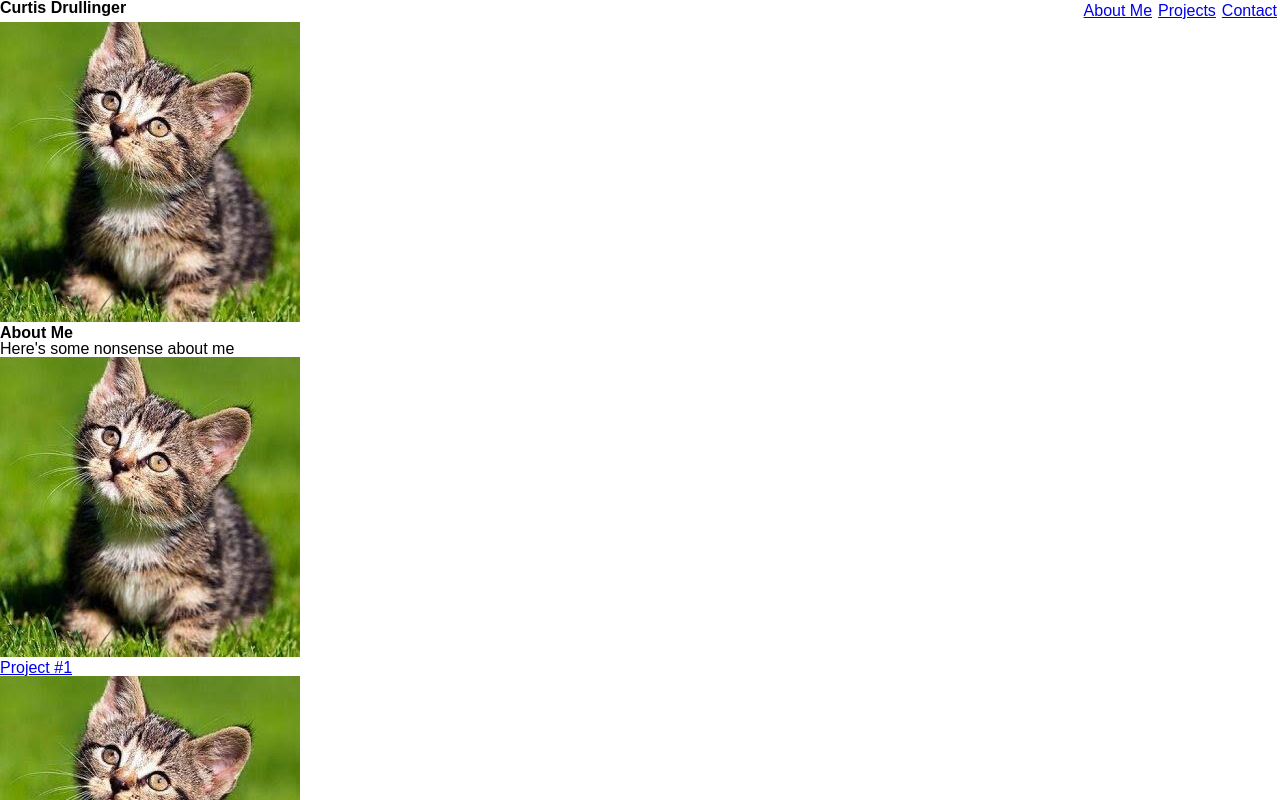
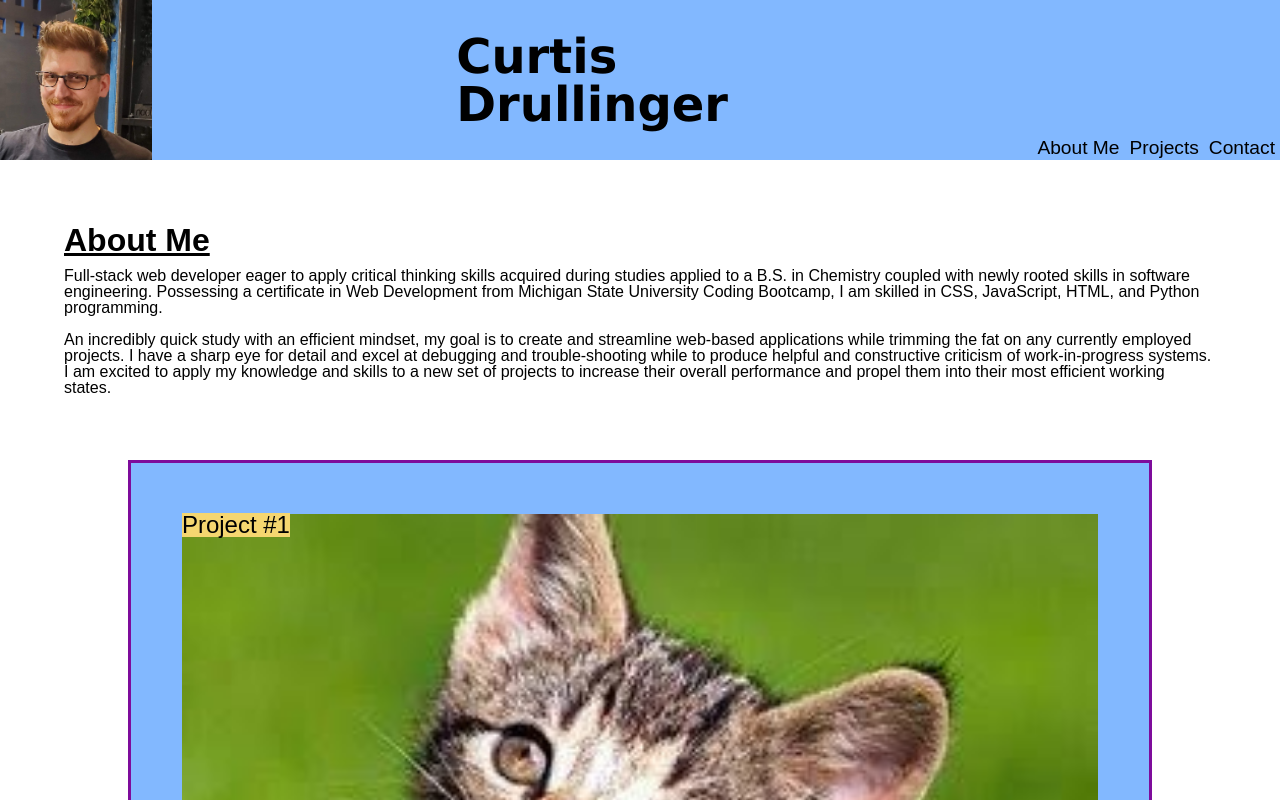
Before and after one commit to Curtisaurus/portfolio, a plain HTML site: page index.html in a window 1280 px wide. Shown: the top 800 px of the page. Drawn offline with Linux system fonts and the light colour scheme.

Commit message:
basic css added to meet acceptance criteria, html updated

```diff
--- a/assets/css/reset.css
+++ b/assets/css/reset.css
@@ -39,3 +39,12 @@ ol,
 ul {
   list-style: none;
 }
+
+a {
+  color: black;
+  text-decoration: none;
+}
+
+a:visited {
+  color: rgb(110, 5, 5);
+}
--- a/assets/css/style.css
+++ b/assets/css/style.css
@@ -4,7 +4,32 @@
 
 header {
     display: flex;
+    flex-flow: row wrap;
     justify-content: space-between;
+    background-color: rgb(130, 184, 255);
+    align-items: flex-end;
+}
+
+header img {
+    height: 10em;
+    width: auto;
+    order: -1;
+}
+
+h1 {
+    font-family: Verdana, Geneva, Tahoma, sans-serif;
+    font-size: 3em;
+    align-self: center;
+}
+
+#aboutMe {
+    margin: 5%;
+}
+
+h2 {
+    font-size: 2em;
+    margin-bottom: 1%;
+    text-decoration: underline;
 }
 
 ul {
@@ -13,5 +38,65 @@ ul {
 }
 
 li {
-    margin: 3px;
+    margin: 3px 5px 3px 5px;
+    font-size: 1.2rem;
 }
+
+#appBlock {
+    display: flex;
+    flex-flow: row wrap;
+    justify-content: center;
+}
+
+#appBlock figure {
+    padding: 5%;
+    background-color: rgb(130, 184, 255);
+    border: 3px rgb(126, 12, 155) solid;
+    display: flex;
+    justify-content: center;
+    position: relative;
+
+}
+
+figure img {
+    width: 100%;
+    height: 100%;
+}
+
+figcaption {
+    position: absolute;
+    background-color: rgb(245, 214, 112);
+    color: black;
+    font-size: 150%;
+    left: 5%;
+    top: 5%;
+
+}
+
+#firstApp {
+    width: 80vw;
+    height: auto;
+}
+
+#otherApps {
+    flex: 0 1 40vw;
+}
+
+#contact {
+    background-color: rgb(130, 184, 255);
+    margin-top: 2%;
+    padding: 1%;
+}
+
+h3 {
+    font-size: 1.5rem;
+    text-align: center;
+    margin-bottom: 1%;
+}
+
+@media screen and (max-width: 768px) {
+    #contact ul {
+        flex-flow: column;
+        text-align: center;
+    }
+}
--- a/index.html
+++ b/index.html
@@ -9,58 +9,67 @@
     </head>
 
     <body>
-        <!-- header banner with name and navbar -->
+        <!-- header banner with picture, name, and navbar -->
         <header>
-            <h1>Curtis Drullinger</h1>
+
+            <img src="./assets/images/CD selfie.jpeg" alt="An image of Curtis Drullinger who is ruggedly handsome"/>
+
+            <h1><p>Curtis</p>
+                <p>Drullinger</p>
+            </h1>
 
             <nav>
                 <ul>
-                    <li><a href=#>About Me</a></li>
-                    <li><a href=#>Projects</a></li>
-                    <li><a href=#>Contact</a></li>
+                    <li><a href=#aboutMe>About Me</a></li>
+                    <li><a href=#appBlock>Projects</a></li>
+                    <li><a href=#contact>Contact</a></li>
                 </ul>
             </nav>
         </header>
 
-        <img src="./assets/images/cat.jpg" alt="An image of Curtis Drullinger who is ruggedly handsome"/>
-
         <!-- "About Me" section with brand statement -->
-        <section>
+        <section id=aboutMe>
             <h2>About Me</h2>
-            <p>Here's some nonsense about me</p>
+            <p>Full-stack web developer eager to apply critical thinking skills acquired during studies applied to a B.S. in Chemistry coupled with newly rooted skills in software engineering.
+                Possessing a certificate in Web Development from Michigan State University Coding Bootcamp,
+                I am skilled in CSS, JavaScript, HTML, and Python programming.</p>
+                <br>
+            <p>An incredibly quick study with an efficient mindset, my goal is to create and streamline web-based applications while trimming the fat on any currently employed projects.
+                I have a sharp eye for detail and excel at debugging and trouble-shooting while to produce helpful and constructive criticism of work-in-progress systems.
+                I am excited to apply my knowledge and skills to a new set of projects to increase their overall performance and propel them into their most efficient working states.</p>
         </section>
 
         <!-- project section with images and links to deployed projects-->
-        <section>
-            <a href=#>
+        <section id=appBlock>
+            <a href=# id=firstApp>
                 <figure>
                     <img src="./assets/images/cat.jpg"/>
                     <figcaption>Project #1</figcaption>
                 </figure>
             </a>
 
-            <a href=#>
+            <a href=# id=otherApps>
                 <figure>
                     <img src="./assets/images/cat.jpg"/>
                     <figcaption>Project #2</figcaption>
                 </figure>
             </a>
 
-            <a href=#>
+            <a href=# id=otherApps>
                 <figure>
                     <img src="./assets/images/cat.jpg"/>
                     <figcaption>Project #3</figcaption>
                 </figure>
             </a>
 
-            <a href=#>
+            <a href=# id=otherApps>
                 <figure>
                     <img src="./assets/images/cat.jpg"/>
                     <figcaption>Project #4</figcaption>
                 </figure>
             </a>
 
-            <a href=#>
+            <a href=# id=otherApps>
                 <figure>
                     <img src="./assets/images/cat.jpg"/>
                     <figcaption>Project #5</figcaption>
@@ -68,7 +77,7 @@
             </a>
         </section>
 
-        <footer>
+        <footer id=contact>
             <h3>Contact Me</h3>
             <ul>
                 <li><a href="mailto: ccdrullinger@gmail.com">CCDrullinger@gmail.com</a></li>
```
Also changed, not shown: assets/images/CD selfie.jpeg (added).
